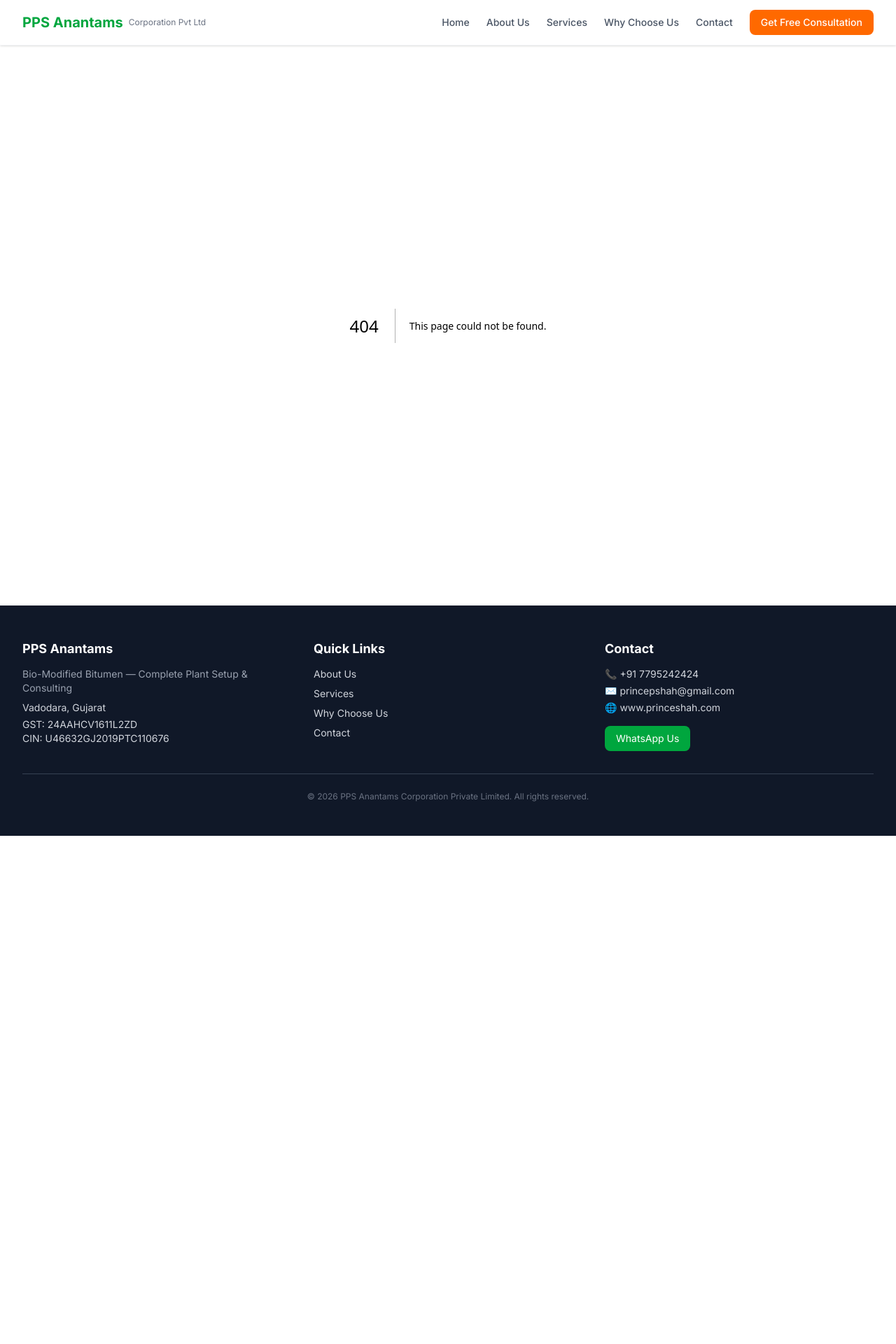
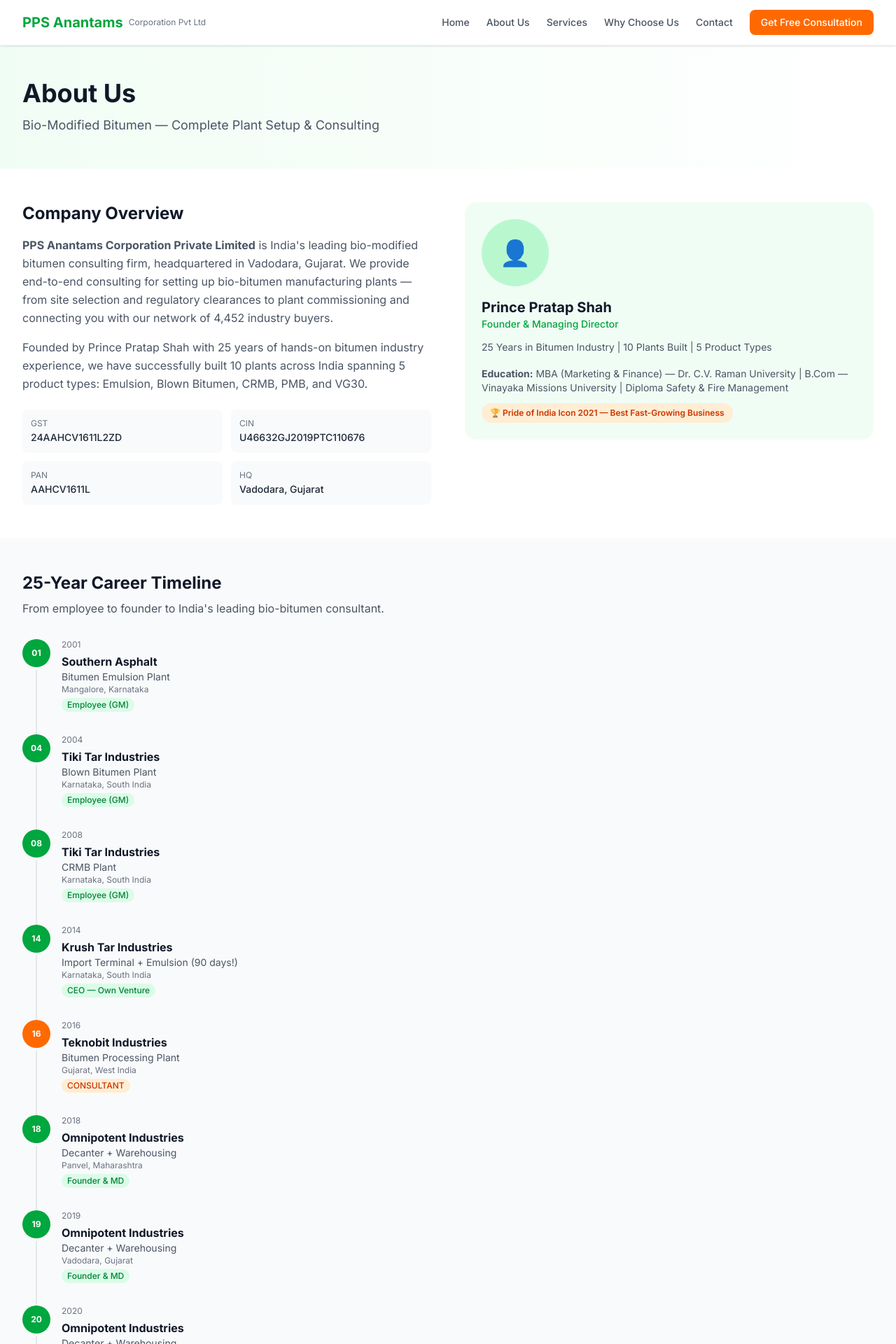
Before and after one commit to pacpltradingdesk-dotcom/yuga-website, a Next.js app: page /about in a window 1280 px wide. Before the commit this address had no page. Shown: the top 1920 px of the page at 70% size. Before the commit the page ends 1194 px from the top, so only its background shows below. Built offline with nearby package versions, Linux system fonts and the light colour scheme.

Commit message:
feat: build About Us page

```diff
--- /dev/null
+++ b/app/about/page.tsx
@@ -0,0 +1,103 @@
+import { COMPANY, CAREER_TRACK, KEY_CREDENTIALS } from "@/lib/company-data";
+import TimelineItem from "@/components/TimelineItem";
+import type { Metadata } from "next";
+
+export const metadata: Metadata = {
+  title: "About Us — PPS Anantams",
+  description: "25 years of bitumen industry expertise. Meet Prince Pratap Shah and the story of PPS Anantams Corporation.",
+};
+
+export default function AboutPage() {
+  return (
+    <>
+      {/* Page header */}
+      <section className="bg-gradient-to-r from-green-50 to-white py-12">
+        <div className="max-w-7xl mx-auto px-4 sm:px-6 lg:px-8">
+          <h1 className="text-4xl font-bold text-gray-900 mb-3">About Us</h1>
+          <p className="text-gray-600 text-lg max-w-2xl">{COMPANY.tagline}</p>
+        </div>
+      </section>
+
+      {/* Company overview */}
+      <section className="py-12 bg-white">
+        <div className="max-w-7xl mx-auto px-4 sm:px-6 lg:px-8">
+          <div className="grid grid-cols-1 lg:grid-cols-2 gap-12 items-start">
+            <div>
+              <h2 className="text-2xl font-bold text-gray-900 mb-4">Company Overview</h2>
+              <p className="text-gray-600 mb-4 leading-relaxed">
+                <strong>{COMPANY.name}</strong> is India&apos;s leading bio-modified bitumen consulting firm,
+                headquartered in {COMPANY.hq}. We provide end-to-end consulting for setting up bio-bitumen
+                manufacturing plants — from site selection and regulatory clearances to plant commissioning and
+                connecting you with our network of 4,452 industry buyers.
+              </p>
+              <p className="text-gray-600 mb-6 leading-relaxed">
+                Founded by Prince Pratap Shah with 25 years of hands-on bitumen industry experience, we have
+                successfully built 10 plants across India spanning 5 product types: Emulsion, Blown Bitumen,
+                CRMB, PMB, and VG30.
+              </p>
+              <div className="grid grid-cols-2 gap-3">
+                {[
+                  { label: "GST", value: COMPANY.gst },
+                  { label: "CIN", value: COMPANY.cin },
+                  { label: "PAN", value: COMPANY.pan },
+                  { label: "HQ", value: COMPANY.hq },
+                ].map(({ label, value }) => (
+                  <div key={label} className="bg-gray-50 rounded-lg p-3">
+                    <div className="text-xs text-gray-500">{label}</div>
+                    <div className="text-sm font-medium text-gray-800 mt-0.5">{value}</div>
+                  </div>
+                ))}
+              </div>
+            </div>
+
+            {/* Founder profile */}
+            <div className="bg-green-50 rounded-2xl p-6">
+              <div className="w-24 h-24 bg-green-200 rounded-full flex items-center justify-center text-4xl mb-4">
+                👤
+              </div>
+              <h3 className="text-xl font-bold text-gray-900">{COMPANY.owner}</h3>
+              <p className="text-green-600 font-medium text-sm mb-3">Founder & Managing Director</p>
+              <p className="text-gray-600 text-sm leading-relaxed mb-4">
+                {COMPANY.experience}
+              </p>
+              <div className="text-sm text-gray-600 mb-3">
+                <strong>Education:</strong> {COMPANY.education}
+              </div>
+              <div className="inline-flex items-center gap-2 bg-orange-100 text-orange-700 px-3 py-1.5 rounded-full text-xs font-semibold">
+                🏆 {COMPANY.awards}
+              </div>
+            </div>
+          </div>
+        </div>
+      </section>
+
+      {/* Career Timeline */}
+      <section className="py-12 bg-gray-50">
+        <div className="max-w-7xl mx-auto px-4 sm:px-6 lg:px-8">
+          <h2 className="text-2xl font-bold text-gray-900 mb-2">25-Year Career Timeline</h2>
+          <p className="text-gray-600 mb-8">From employee to founder to India&apos;s leading bio-bitumen consultant.</p>
+          <div className="max-w-2xl">
+            {CAREER_TRACK.map((item, i) => (
+              <TimelineItem key={`${item.year}-${item.company}`} item={item} isLast={i === CAREER_TRACK.length - 1} />
+            ))}
+          </div>
+        </div>
+      </section>
+
+      {/* Key Credentials */}
+      <section className="py-12 bg-white">
+        <div className="max-w-7xl mx-auto px-4 sm:px-6 lg:px-8">
+          <h2 className="text-2xl font-bold text-gray-900 mb-8">Key Credentials</h2>
+          <div className="grid grid-cols-1 md:grid-cols-2 gap-4">
+            {KEY_CREDENTIALS.map((cred, i) => (
+              <div key={i} className="flex items-start gap-3 bg-gray-50 rounded-xl p-4">
+                <span className="text-green-500 font-bold text-lg shrink-0">✓</span>
+                <p className="text-gray-700 text-sm">{cred}</p>
+              </div>
+            ))}
+          </div>
+        </div>
+      </section>
+    </>
+  );
+}
```
